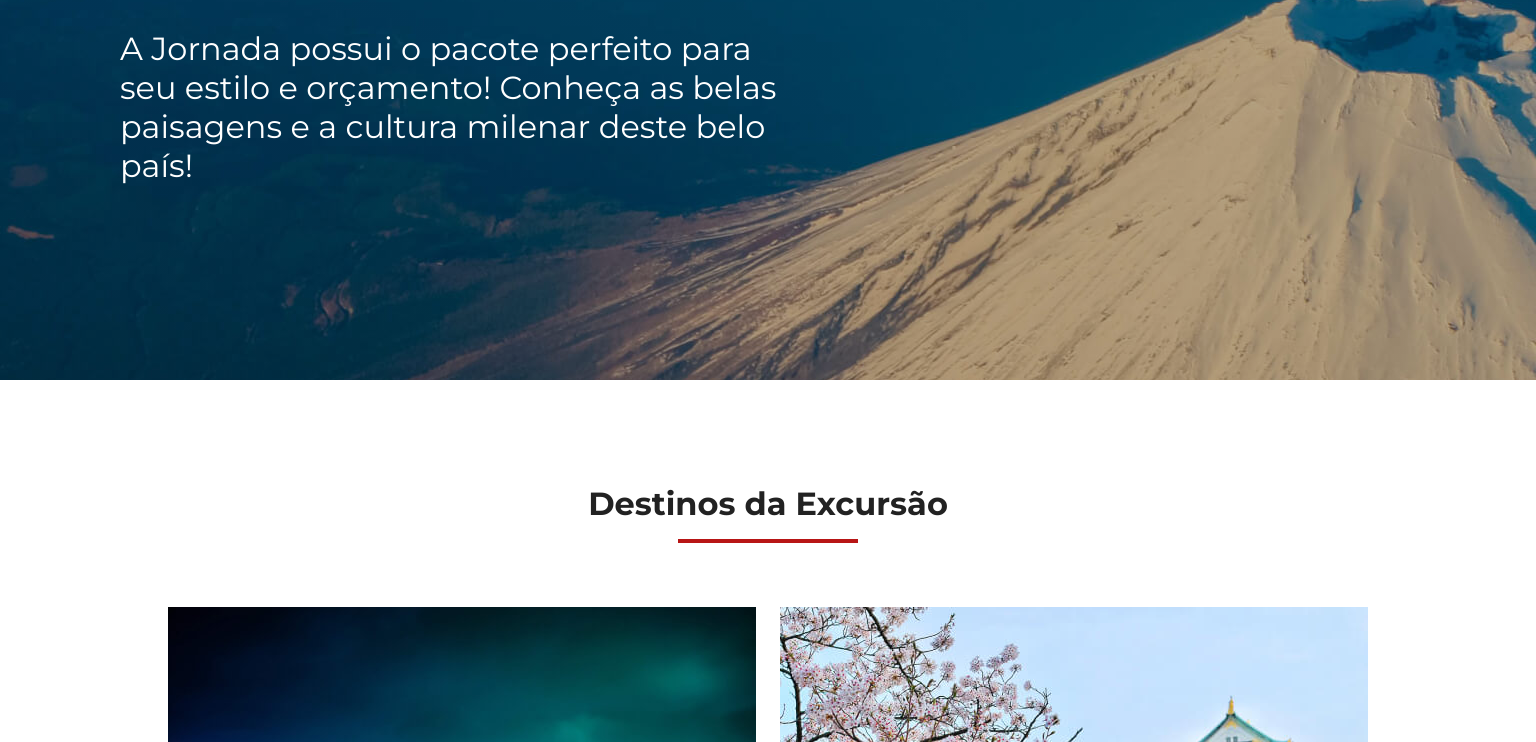
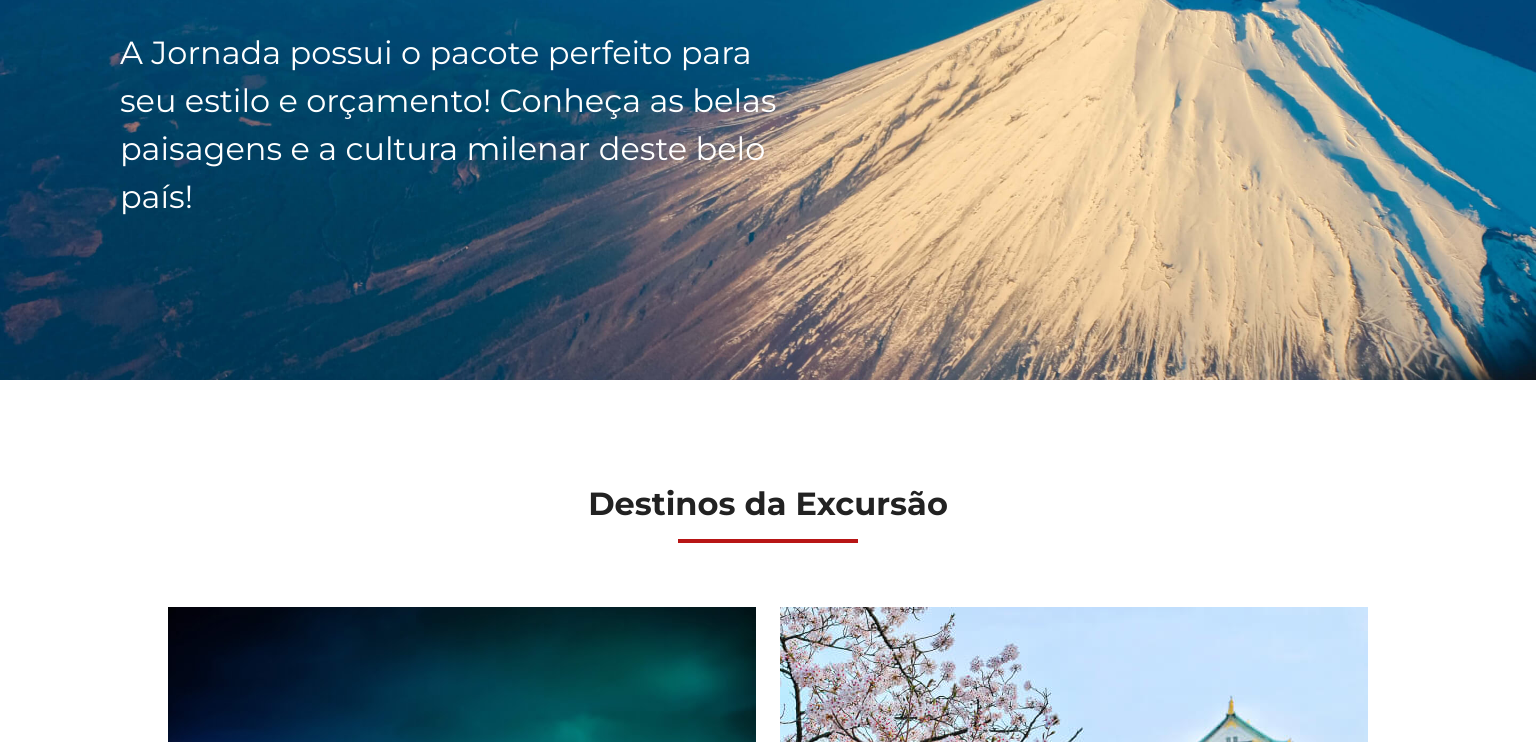
Before and after one commit to SerenadeOfDreams/Alura-Jornada-Viagens, a plain HTML site: page pacotes-de-viagens.html in a window 1536 px wide. Shown: the part 378-1120 px from the top of the page. Drawn offline with Linux system fonts and the light colour scheme.

Commit message:
refactor: ajustando uns estilos específicos

```diff
--- a/css/hero.css
+++ b/css/hero.css
@@ -54,6 +54,7 @@
 
 .travel-combos-hero p {
   color: var(--text-secondary-color);
+  line-height: 1.5;
 }
 
 .travel-combos-header-hero-img {
@@ -100,7 +101,7 @@
       url(../img/pacotes-de-viagens/header-hero/banner-japao-tablet.jpg)
         no-repeat;
     background-size: cover;
-    padding: 65px 200px 0 70px;
+    padding: 65px 145px 0 70px;
   }
 
   .travel-combos-hero p {
@@ -152,6 +153,9 @@
   /* PACOTES DE VIAGENS */
   .travel-combos-header-hero-img {
     padding: 158.5px 741px 158.5px 120px;
+    background: url(../img/pacotes-de-viagens/header-hero/banner-japao-desktop.jpg)
+      no-repeat;
+    background-size: cover;
   }
 
   .travel-combos-footer-hero-img {
```
